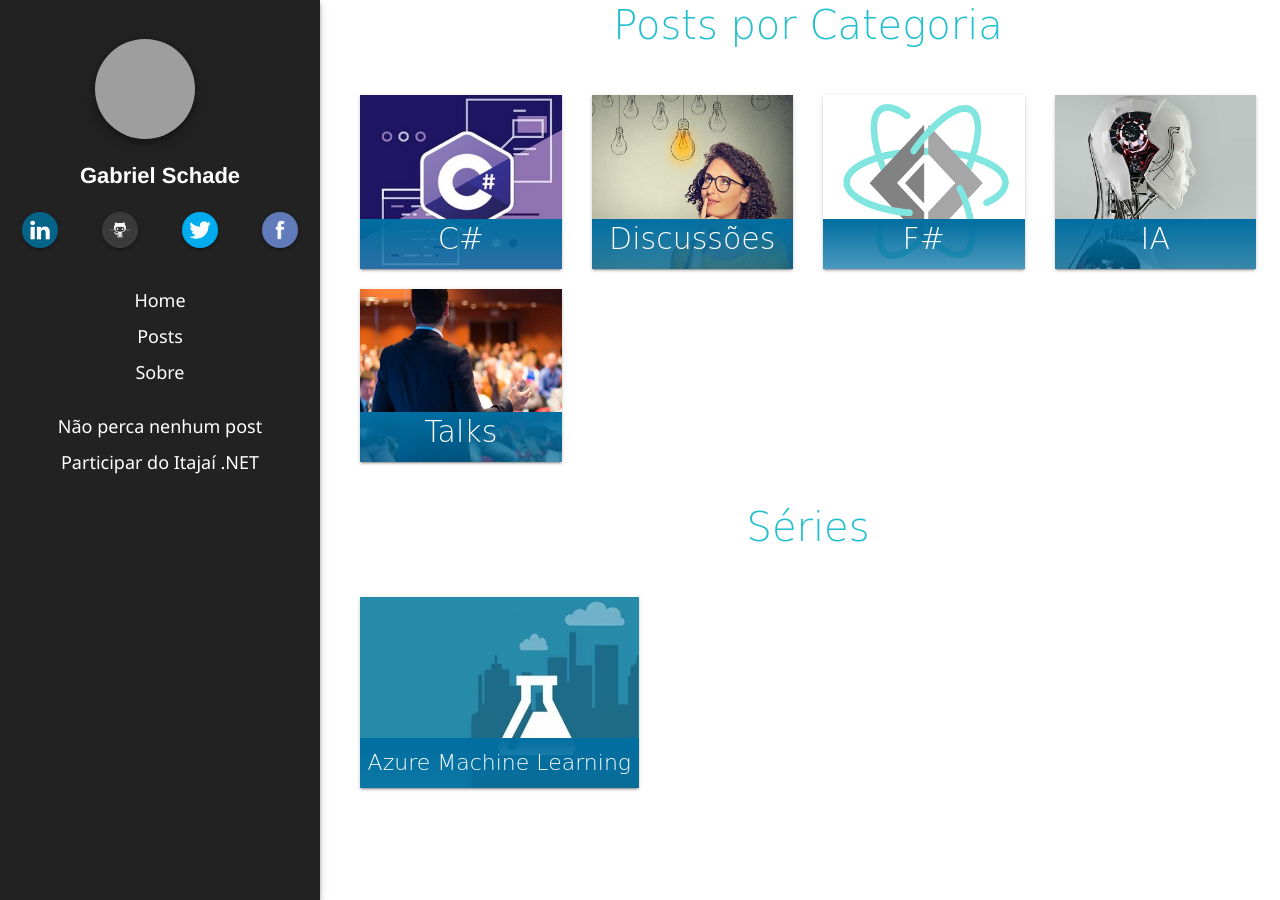
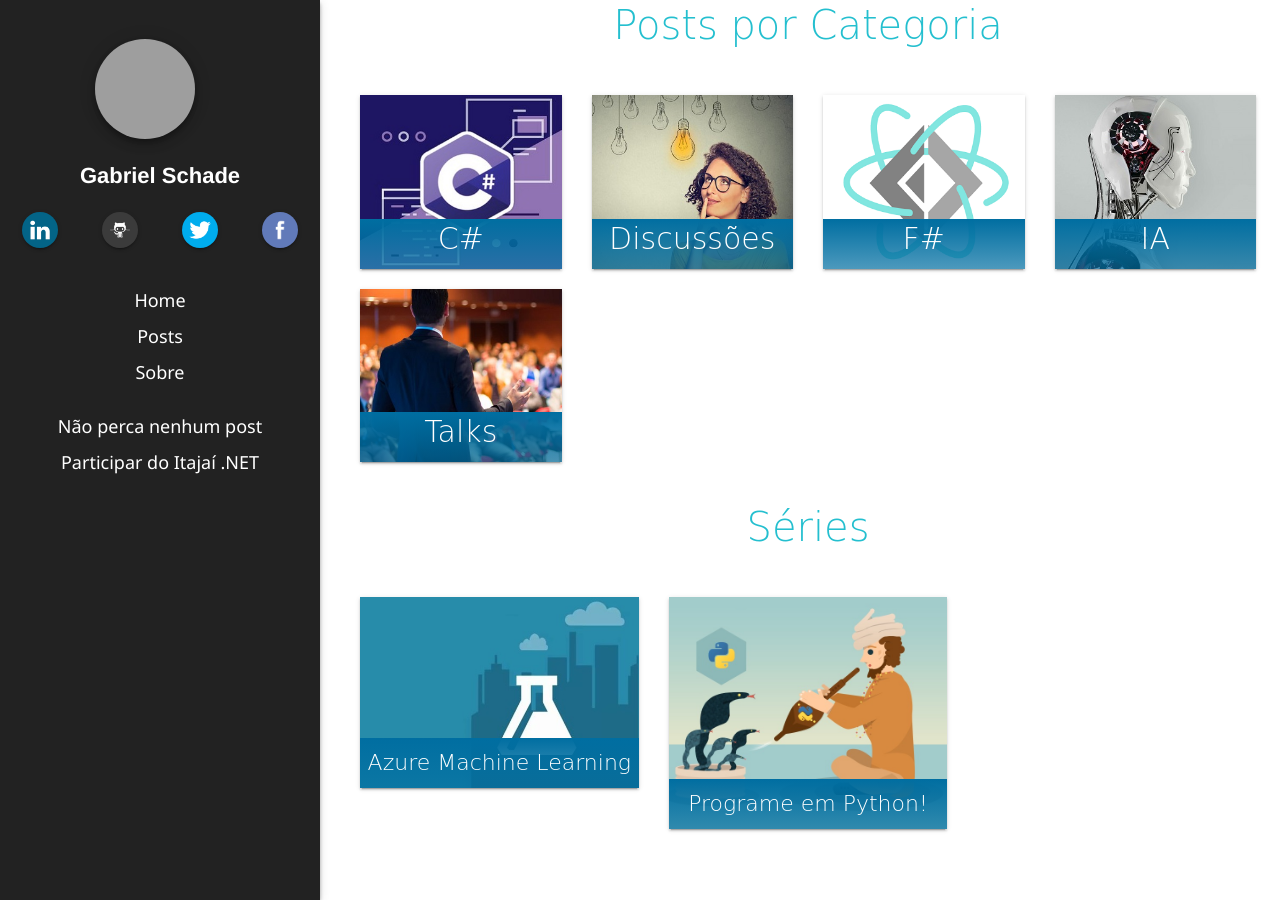
Before and after one commit to gabrielschade/gabrielschade.github.io, a Jekyll site: the page built from posts-categoria/index.html, in a window 1280 px wide. Built offline with Jekyll 4.4.1, drawn with Linux system fonts in a browser that asks for light colours; nearby versions of some CDN libraries; comment, search, counter and statistics services are not loaded; grey boxes are pictures that could not be loaded.

Commit message:
teste-python serie

```diff
--- a/_posts/2018-01-10-type-provider-excel.markdown
+++ b/_posts/2018-01-10-type-provider-excel.markdown
@@ -4,6 +4,7 @@
 date:   2018-01-10 00:00:00 +0000
 comments: true
 tags: [F#]
+serie: Programe em Python!
 ---
 
 Olá pessoas!
--- a/_posts/2018-01-29-welcome-python.markdown
+++ b/_posts/2018-01-29-welcome-python.markdown
@@ -5,6 +5,7 @@
 comments: true
 tags: [Python]
 published: false
+serie: Programe em Python!
 ---
 
 Olá pessoas!
```
Also changed, not shown: public/img/ProgrameemPython!.jpg (added).
